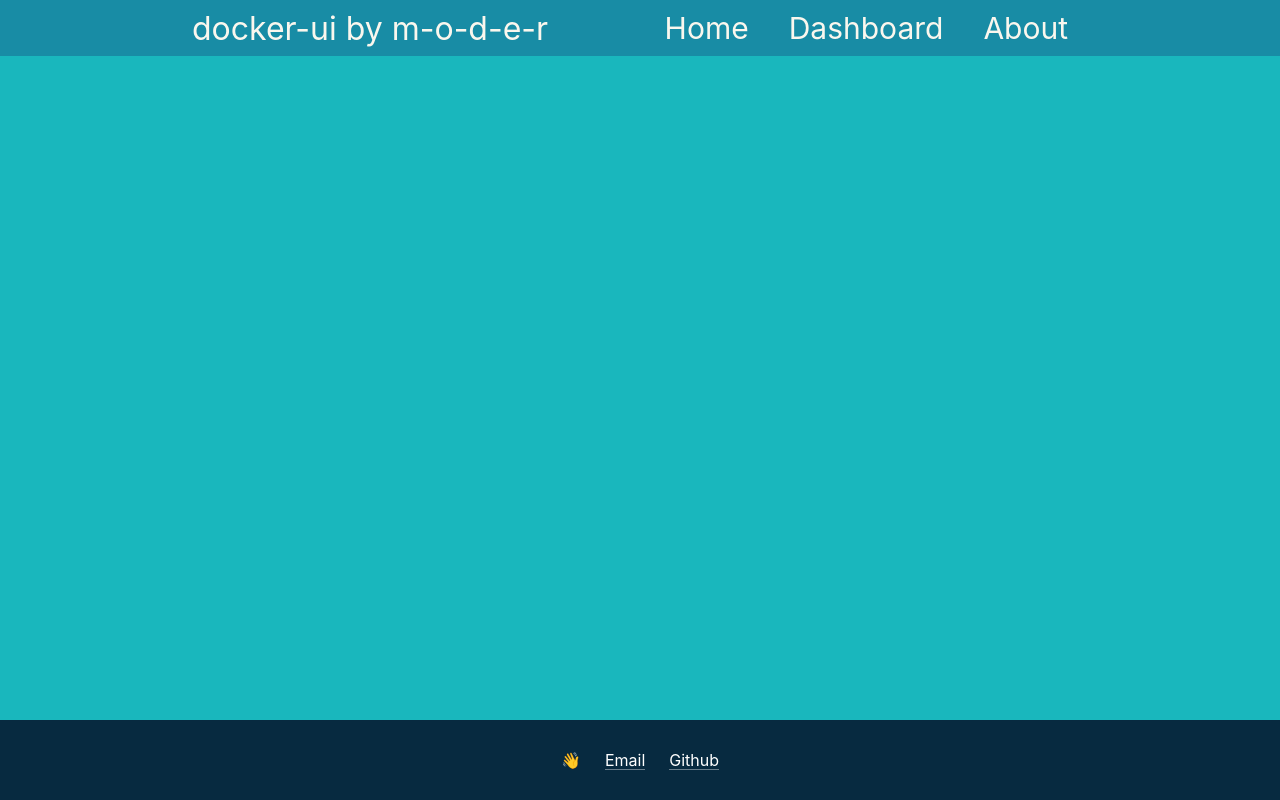
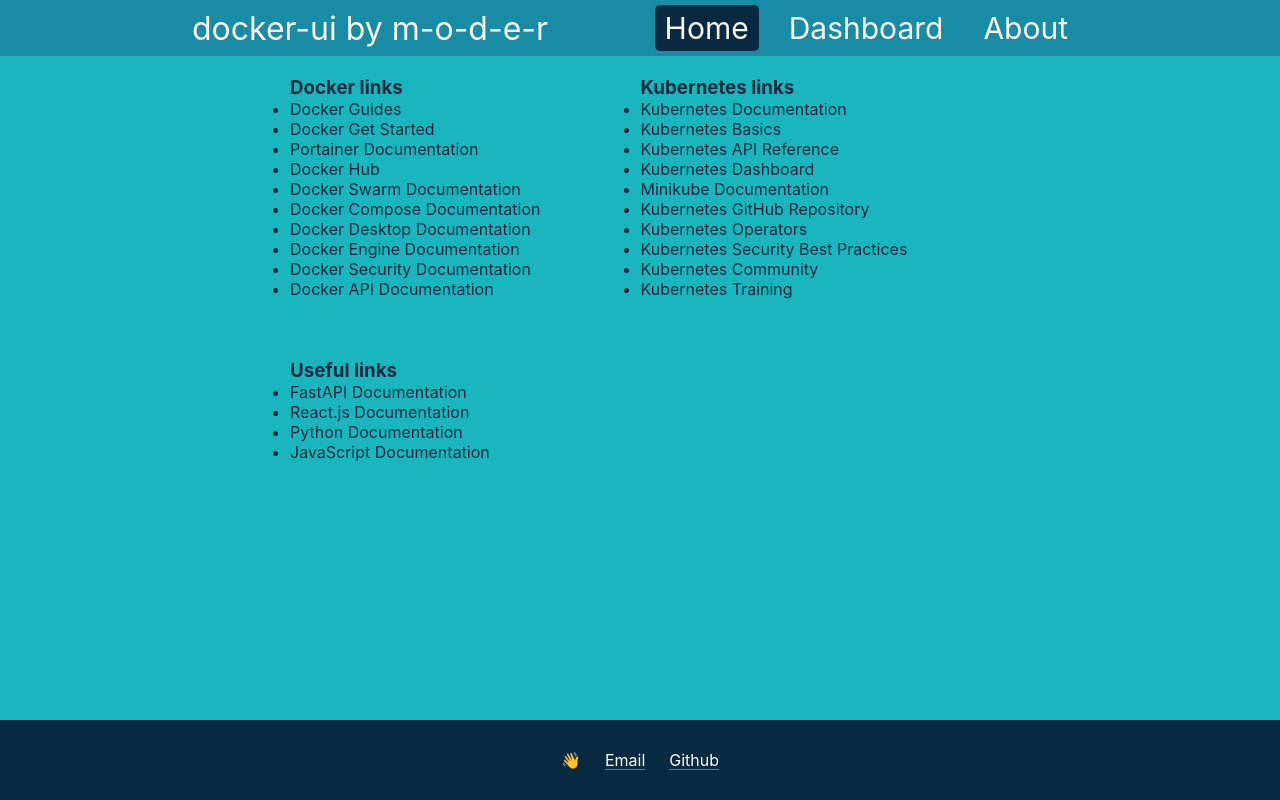
Before and after one commit to m-o-d-e-r/docker-ui, a React (Create React App) app in the folder site/: page / in a window 1280 px wide. Built offline with nearby package versions, Linux system fonts and the light colour scheme; no server answers.

Commit message:
update 'home' and 'about' pages

```diff
--- a/site/src/components/About.css
+++ b/site/src/components/About.css
@@ -4,6 +4,16 @@
 }
 
 .about-inner {
+    display: flex;
+    flex-direction: column;
+    justify-content: center;
+    align-items: center;
     width: 70%;
     margin: 0 auto;
+    text-align: center;
+    min-height: 50vh;
 }
+
+.block-info {
+    margin-top: 20px;
+}
--- a/site/src/components/Header.css
+++ b/site/src/components/Header.css
@@ -36,5 +36,9 @@
 }
 
 .navbar-item:hover {
+    background-color: #093f61;
+}
+
+.navbar-item-active {
     background-color: #072A40;
 }
--- a/site/src/components/Header.js
+++ b/site/src/components/Header.js
@@ -1,16 +1,18 @@
-
+import { useLocation } from 'react-router-dom';
 import './Header.css';
 
 
 function Header() {
+    const location = useLocation();
+
     return (
         <div className="header-container">
             <div className="header-inner">
                 <h1 className="logo-container">docker-ui by m-o-d-e-r</h1>
                 <div className="navbar">
-                    <a href="/" className="navbar-item">Home</a>
-                    <a href="/dashboard" className="navbar-item">Dashboard</a>
-                    <a href="/about" className="navbar-item">About</a>
+                    <a href="/" className={`navbar-item ${location.pathname === '/' ? 'navbar-item-active' : ''}`}>Home</a>
+                    <a href="/dashboard" className={`navbar-item ${location.pathname === '/dashboard' ? 'navbar-item-active' : ''}`}>Dashboard</a>
+                    <a href="/about" className={`navbar-item ${location.pathname === '/about' ? 'navbar-item-active' : ''}`}>About</a>
                 </div>
             </div>
         </div>
--- /dev/null
+++ b/site/src/components/Home.css
@@ -0,0 +1,22 @@
+
+.home-inner {
+    color: #072A40;
+    width: 70%;
+    margin: 0 auto;
+    display: flex;
+    flex-wrap: wrap;
+    max-width: 800px;
+}
+
+.home-inner > * {
+    margin: 40px 50px;
+}
+
+.home-info-block {
+    margin-top: 20px;
+}
+
+.home-useful-links a {
+    text-decoration: none;
+    color: #072A40;
+}
--- /dev/null
+++ b/site/src/components/Home.js
@@ -0,0 +1,56 @@
+import './Home.css'
+
+
+function Home() {
+  return (
+    <div>
+      <div className="home-inner">
+        <div className="home-info-block">
+          <h3>Docker links</h3>
+          <ul className="home-useful-links">
+            <li title="Docker Guides"><a href="https://docs.docker.com/guides/">Docker Guides</a></li>
+            <li title="Docker Get Started Guide"><a href="https://docs.docker.com/get-started/">Docker Get Started</a></li>
+            <li title="Portainer Documentation"><a href="https://docs.portainer.io/">Portainer Documentation</a></li>
+            <li title="Docker Hub"><a href="https://hub.docker.com/">Docker Hub</a></li>
+            <li title="Docker Swarm Documentation"><a href="https://docs.docker.com/swarm/">Docker Swarm Documentation</a></li>
+            <li title="Docker Compose Documentation"><a href="https://docs.docker.com/compose/">Docker Compose Documentation</a></li>
+            <li title="Docker Desktop Documentation"><a href="https://docs.docker.com/desktop/">Docker Desktop Documentation</a></li>
+            <li title="Docker Engine Documentation"><a href="https://docs.docker.com/engine/">Docker Engine Documentation</a></li>
+            <li title="Docker Security Documentation"><a href="https://docs.docker.com/engine/security/">Docker Security Documentation</a></li>
+            <li title="Docker API Documentation"><a href="https://docs.docker.com/engine/api/">Docker API Documentation</a></li>
+          </ul>
+        </div>
+
+        <div className="home-info-block">
+          <h3>Kubernetes links</h3>
+          <ul className="home-useful-links">
+            <li title="Kubernetes Documentation"><a href="https://kubernetes.io/docs/">Kubernetes Documentation</a></li>
+            <li title="Kubernetes Basics"><a href="https://kubernetes.io/docs/tutorials/kubernetes-basics/">Kubernetes Basics</a></li>
+            <li title="Kubernetes API Reference"><a href="https://kubernetes.io/docs/reference/generated/kubernetes-api/v1.22/">Kubernetes API Reference</a></li>
+            <li title="Kubernetes Dashboard"><a href="https://kubernetes.io/docs/tasks/access-application-cluster/web-ui-dashboard/">Kubernetes Dashboard</a></li>
+            <li title="Minikube Documentation"><a href="https://minikube.sigs.k8s.io/docs/">Minikube Documentation</a></li>
+            <li title="Kubernetes GitHub Repository"><a href="https://github.com/kubernetes/kubernetes">Kubernetes GitHub Repository</a></li>
+            <li title="Kubernetes Operators"><a href="https://kubernetes.io/docs/concepts/extend-kubernetes/operator/">Kubernetes Operators</a></li>
+            <li title="Kubernetes Security Best Practices"><a href="https://kubernetes.io/docs/concepts/security/security-best-practices/">Kubernetes Security Best Practices</a></li>
+            <li title="Kubernetes Community"><a href="https://kubernetes.io/community/">Kubernetes Community</a></li>
+            <li title="Kubernetes Training"><a href="https://kubernetes.io/training/">Kubernetes Training</a></li>
+          </ul>
+        </div>
+
+        <div className="home-info-block">
+          <h3>Useful links</h3>
+          <ul className="home-useful-links">
+            <li title="FastAPI Documentation"><a href="https://fastapi.tiangolo.com/">FastAPI Documentation</a></li>
+            <li title="React.js Documentation"><a href="https://reactjs.org/docs/getting-started.html">React.js Documentation</a></li>
+            <li title="Python Documentation"><a href="https://docs.python.org/3/">Python Documentation</a></li>
+            <li title="JavaScript Documentation"><a href="https://developer.mozilla.org/en-US/docs/Web/JavaScript">JavaScript Documentation</a></li>
+          </ul>
+        </div>
+
+
+      </div>
+    </div>
+  );
+}
+
+export default Home;
--- a/site/src/pages/HomePage.js
+++ b/site/src/pages/HomePage.js
@@ -1,4 +1,5 @@
 import Header from "../components/Header";
+import Home from "../components/Home";
 import Footer from "../components/Footer";
 
 
@@ -6,6 +7,7 @@
   return (
     <>
       <Header />
+      <Home />
       <Footer />
     </>
   );
```
Also changed, not shown: site/src/components/About.js (indentation only).
